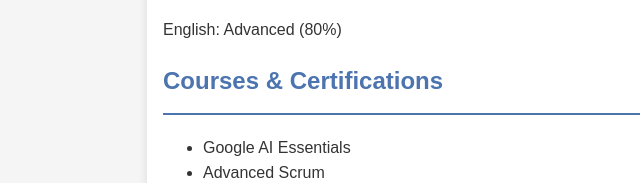
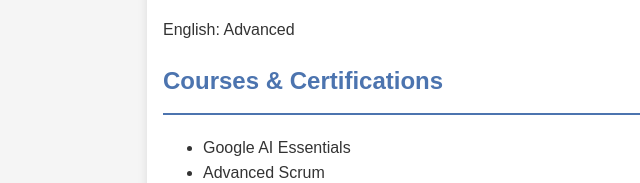
Before and after one commit to RiderDeck-8/cv, a plain HTML site: page index.html in a window 1280 px wide. Shown: the part 1949-2132 px from the top of the page, 77-717 px from the left. Drawn offline with Linux system fonts and the light colour scheme.

Commit message:
Update index.html

```diff
--- a/index.html
+++ b/index.html
@@ -97,7 +97,7 @@
 
         <section id="languages">
             <h2>Languages</h2>
-            <p>English: Advanced (80%)</p>
+            <p>English: Advanced</p>
         </section>
 
         <section id="certifications">
```
